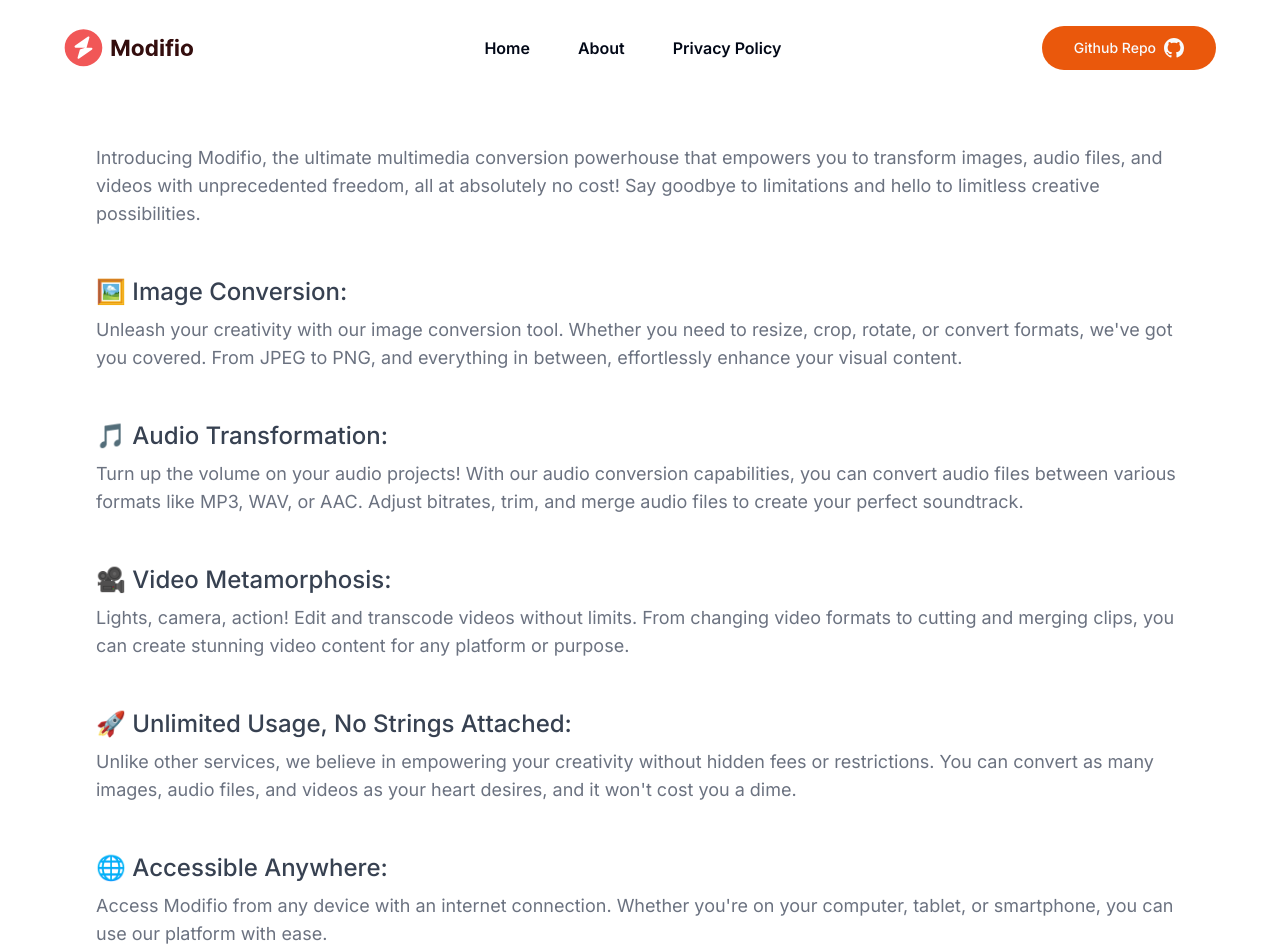
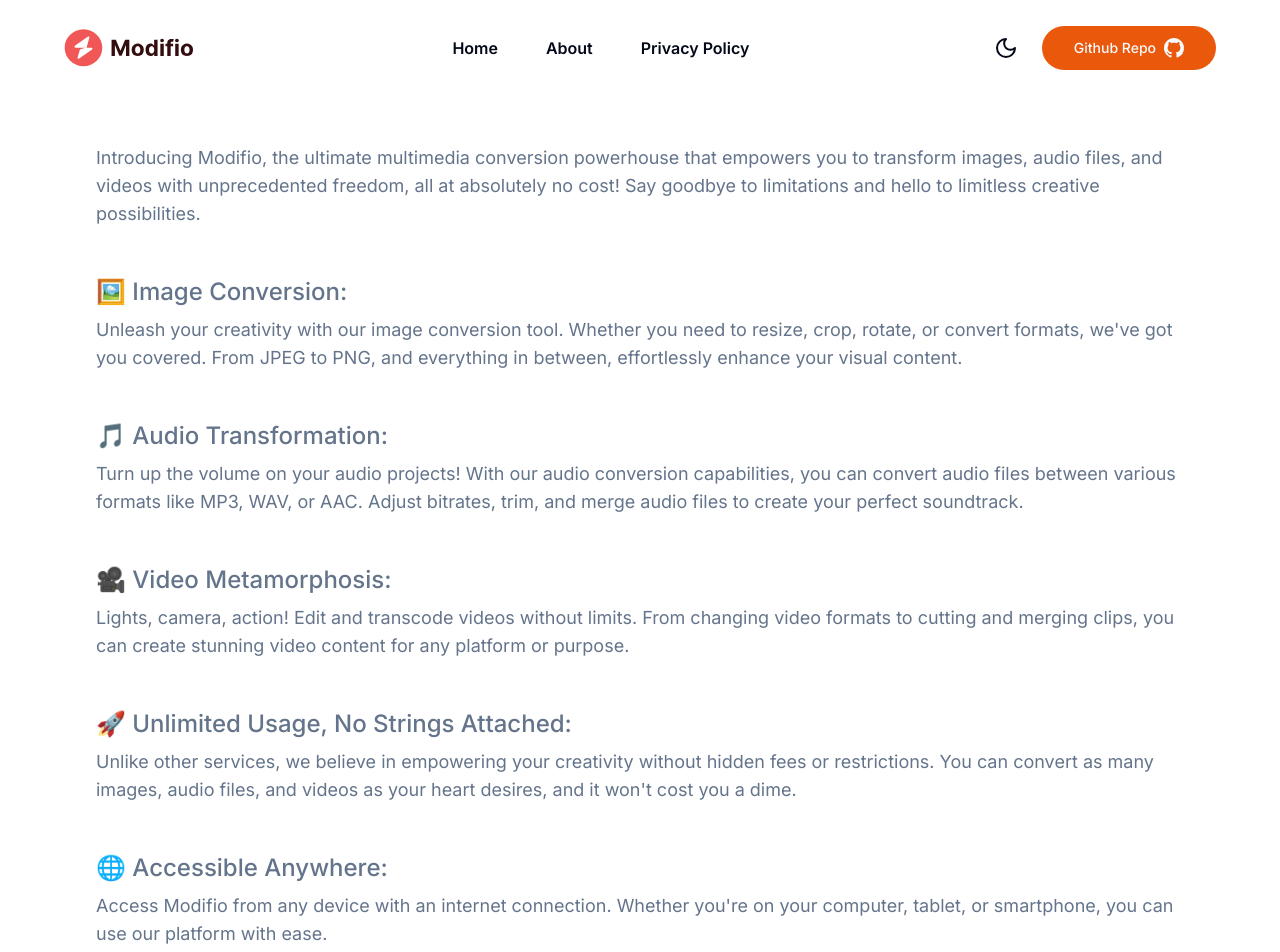
Before and after one commit to sohamnandi77/convertify, a Next.js app: page /about in a window 1280 px wide. Shown: the top 952 px of the page. Built offline with nearby package versions, Linux system fonts and the light colour scheme.

Commit message:
added dark mode #4

```diff
--- a/app/about/page.tsx
+++ b/app/about/page.tsx
@@ -1,118 +1,93 @@
 export default function About() {
   return (
-    <div className="space-y-12 text-md md:text-lg text-gray-500 pb-4 md:pb-8">
+      <div className="space-y-12 text-md md:text-lg text-muted-foreground pb-4 md:pb-8">
           <p>
-        Introducing Modifio, the ultimate multimedia conversion powerhouse that
-        empowers you to transform images, audio files, and videos with
-        unprecedented freedom, all at absolutely no cost! Say goodbye to
-        limitations and hello to limitless creative possibilities.
+              Introducing Modifio, the ultimate multimedia conversion powerhouse that empowers you to transform images,
+              audio files, and videos with unprecedented freedom, all at absolutely no cost! Say goodbye to limitations
+              and hello to limitless creative possibilities.
           </p>
           <div className="space-y-2">
-        <h2 className="text-xl md:text-2xl font-medium text-gray-700">
-          🖼️ Image Conversion:
-        </h2>
+              <h2 className="text-xl md:text-2xl font-medium text-muted-foreground">🖼️ Image Conversion:</h2>
               <p>
-          Unleash your creativity with our image conversion tool. Whether you
-          need to resize, crop, rotate, or convert formats, we've got you
-          covered. From JPEG to PNG, and everything in between, effortlessly
+                  Unleash your creativity with our image conversion tool. Whether you need to resize, crop, rotate, or
+                  convert formats, we've got you covered. From JPEG to PNG, and everything in between, effortlessly
                   enhance your visual content.
               </p>
           </div>
 
           <div className="space-y-2">
-        <h2 className="text-xl md:text-2xl font-medium text-gray-700">
-          🎵 Audio Transformation:
-        </h2>
+              <h2 className="text-xl md:text-2xl font-medium text-muted-foreground">🎵 Audio Transformation:</h2>
               <p>
-          Turn up the volume on your audio projects! With our audio conversion
-          capabilities, you can convert audio files between various formats like
-          MP3, WAV, or AAC. Adjust bitrates, trim, and merge audio files to
-          create your perfect soundtrack.
+                  Turn up the volume on your audio projects! With our audio conversion capabilities, you can convert
+                  audio files between various formats like MP3, WAV, or AAC. Adjust bitrates, trim, and merge audio
+                  files to create your perfect soundtrack.
               </p>
           </div>
 
           <div className="space-y-2">
-        <h2 className="text-xl md:text-2xl font-medium text-gray-700">
-          🎥 Video Metamorphosis:
-        </h2>
+              <h2 className="text-xl md:text-2xl font-medium text-muted-foreground">🎥 Video Metamorphosis:</h2>
               <p>
-          Lights, camera, action! Edit and transcode videos without limits. From
-          changing video formats to cutting and merging clips, you can create
-          stunning video content for any platform or purpose.
+                  Lights, camera, action! Edit and transcode videos without limits. From changing video formats to
+                  cutting and merging clips, you can create stunning video content for any platform or purpose.
               </p>
           </div>
 
           <div className="space-y-2">
-        <h2 className="text-xl md:text-2xl font-medium text-gray-700">
+              <h2 className="text-xl md:text-2xl font-medium text-muted-foreground">
                   🚀 Unlimited Usage, No Strings Attached:
               </h2>
               <p>
-          Unlike other services, we believe in empowering your creativity
-          without hidden fees or restrictions. You can convert as many images,
-          audio files, and videos as your heart desires, and it won't cost you a
+                  Unlike other services, we believe in empowering your creativity without hidden fees or restrictions.
+                  You can convert as many images, audio files, and videos as your heart desires, and it won't cost you a
                   dime.
               </p>
           </div>
 
           <div className="space-y-2">
-        <h2 className="text-xl md:text-2xl font-medium text-gray-700">
-          🌐 Accessible Anywhere:
-        </h2>
+              <h2 className="text-xl md:text-2xl font-medium text-muted-foreground">🌐 Accessible Anywhere:</h2>
               <p>
-          Access Modifio from any device with an internet connection. Whether
-          you're on your computer, tablet, or smartphone, you can use our
-          platform with ease.
+                  Access Modifio from any device with an internet connection. Whether you're on your computer, tablet,
+                  or smartphone, you can use our platform with ease.
               </p>
           </div>
 
           <div className="space-y-2">
-        <h2 className="text-xl md:text-2xl font-medium text-gray-700">
-          🔒 Secure and Private:
-        </h2>
+              <h2 className="text-xl md:text-2xl font-medium text-muted-foreground">🔒 Secure and Private:</h2>
               <p>
-          Rest easy knowing that your multimedia files are treated with the
-          utmost care. We prioritize your privacy and data security, ensuring
-          that your files remain yours alone.
+                  Rest easy knowing that your multimedia files are treated with the utmost care. We prioritize your
+                  privacy and data security, ensuring that your files remain yours alone.
               </p>
           </div>
 
           <div className="space-y-2">
-        <h2 className="text-xl md:text-2xl font-medium text-gray-700">
-          💡 User-Friendly Interface:
-        </h2>
+              <h2 className="text-xl md:text-2xl font-medium text-muted-foreground">💡 User-Friendly Interface:</h2>
               <p>
-          Our intuitive interface is designed for both beginners and experts,
-          making the conversion process a breeze. No technical expertise
-          required!
+                  Our intuitive interface is designed for both beginners and experts, making the conversion process a
+                  breeze. No technical expertise required!
               </p>
           </div>
 
           <div className="space-y-2">
-        <h2 className="text-xl md:text-2xl font-medium text-gray-700">
-          📈 Constantly Evolving:
-        </h2>
+              <h2 className="text-xl md:text-2xl font-medium text-muted-foreground">📈 Constantly Evolving:</h2>
               <p>
-          We're committed to staying ahead of the curve. Expect regular updates
-          and new features to keep your multimedia experience fresh and
-          exciting.
+                  We're committed to staying ahead of the curve. Expect regular updates and new features to keep your
+                  multimedia experience fresh and exciting.
               </p>
           </div>
 
           <div className="space-y-2">
-        <h2 className="text-xl md:text-2xl font-medium text-gray-700">
+              <h2 className="text-xl md:text-2xl font-medium text-muted-foreground">
                   🌟 It's Free, It's Powerful, It's Modifio:
               </h2>
               <p>
-          Experience the freedom to convert images, audio, and video without
-          boundaries. Elevate your multimedia projects with the unlimited
-          potential of Modifio.
+                  Experience the freedom to convert images, audio, and video without boundaries. Elevate your multimedia
+                  projects with the unlimited potential of Modifio.
               </p>
           </div>
 
           <p>
-        Join the revolution of content creators, professionals, and enthusiasts
-        who are transforming the way they work with multimedia. Get started
-        today and let your creativity shine like never before!
+              Join the revolution of content creators, professionals, and enthusiasts who are transforming the way they
+              work with multimedia. Get started today and let your creativity shine like never before!
           </p>
       </div>
   );
--- a/app/layout.tsx
+++ b/app/layout.tsx
@@ -1,38 +1,35 @@
-import './globals.css';
-import type { Metadata } from 'next';
-import { Inter } from 'next/font/google';
-import Navbar from '@/components/navbar';
-import { Toaster } from '@/components/ui/toaster';
-import GA from '@/components/GA';
-
-const inter = Inter({ subsets: ['latin'] });
+import "./globals.css";
+import type { Metadata } from "next";
+import { Inter } from "next/font/google";
+import Navbar from "@/components/navbar";
+import { Toaster } from "@/components/ui/toaster";
+import GA from "@/components/GA";
+import { ThemeProvider } from "@/components/theme-provider";
+const inter = Inter({ subsets: ["latin"] });
 
 export const metadata: Metadata = {
-  title: 'Modifio - Free Unlimited File Converter',
+    title: "Modifio - Free Unlimited File Converter",
     description: `Unleash your creativity with Modifio – the ultimate online tool for
   unlimited and free multimedia conversion. Transform images, audio, and
   videos effortlessly, without restrictions. Start converting now and
   elevate your content like never before!`,
-  creator: 'SOUHAIL BEN-LHACHEMI',
-  keywords:
-    'image converter, video converter, audio converter, unlimited image converter, unlimited video converter',
+    creator: "SOUHAIL BEN-LHACHEMI",
+    keywords: "image converter, video converter, audio converter, unlimited image converter, unlimited video converter",
 };
 
-export default function RootLayout({
-  children,
-}: {
-  children: React.ReactNode;
-}) {
+export default function RootLayout({ children }: { children: React.ReactNode }) {
     return (
         <html lang="en">
-      <GA GA_MEASUREMENT_ID='G-52GQ441X7H' />
+            <GA GA_MEASUREMENT_ID="G-52GQ441X7H" />
             <meta name="google-site-verification" content="V8lmEvFOdYBlChgR6pYABBZBhI1EFnPb1YuxTTdHXMU" />
             <body className={inter.className}>
+                <ThemeProvider attribute="class" defaultTheme="system" enableSystem themes={["light", "dark"]}>
                     <Navbar />
                     <Toaster />
                     <div className="pt-32 min-h-screen lg:pt-36 2xl:pt-44 container max-w-4xl lg:max-w-6xl 2xl:max-w-7xl">
                         {children}
                     </div>
+                </ThemeProvider>
             </body>
         </html>
     );
--- /dev/null
+++ b/components/mode-toggle.tsx
@@ -0,0 +1,17 @@
+"use client";
+
+import * as React from "react";
+import { useTheme } from "next-themes";
+
+import { Button } from "@/components/ui/button";
+import { MoonIcon, SunIcon } from "lucide-react";
+
+export function ModeToggle() {
+    const { theme, setTheme } = useTheme();
+
+    return (
+        <Button variant={"ghost"} onClick={() => setTheme(theme === "dark" ? "light" : "dark")}>
+            {theme === "dark" ? <SunIcon /> : <MoonIcon />}
+        </Button>
+    );
+}
--- a/components/navbar.tsx
+++ b/components/navbar.tsx
@@ -1,29 +1,17 @@
 // imports
-import Image from 'next/image';
-import { Button } from './ui/button';
-import Link from 'next/link';
-import { BsGithub } from 'react-icons/bs';
-import { GrMenu } from 'react-icons/gr';
-import {
-  Sheet,
-  SheetContent,
-  SheetDescription,
-  SheetHeader,
-  SheetTitle,
-  SheetTrigger,
-} from '@/components/ui/sheet';
+import Image from "next/image";
+import { Button } from "./ui/button";
+import Link from "next/link";
+import { BsGithub } from "react-icons/bs";
+import { Sheet, SheetContent, SheetDescription, SheetHeader, SheetTitle, SheetTrigger } from "@/components/ui/sheet";
+import { ModeToggle } from "./mode-toggle";
+import { LuMenu } from "react-icons/lu";
 
 export default function Navbar({}): any {
     return (
-    <nav className="w-full backdrop-blur-md bg-white bg-opacity-30 z-50 fixed h-24 flex justify-between items-center py-10 px-4 md:px-8 lg:px-12 xl:px-16 2xl:px-24">
+        <nav className="w-full backdrop-blur-md bg-background bg-opacity-30 z-50 fixed h-24 flex justify-between items-center py-10 px-4 md:px-8 lg:px-12 xl:px-16 2xl:px-24">
             <Link href="/">
-        <Image
-          alt="logo"
-          className="cursor-pointer w-40"
-          src="/images/logo.svg"
-          height={100}
-          width={170}
-        />
+                <Image alt="logo" className="cursor-pointer w-40 dark:invert" src="/images/logo.svg" height={100} width={170} />
             </Link>
             <div className="gap-1 md:gap-2 lg:gap-4 hidden md:flex">
                 <Button variant="ghost" className="font-semibold text-md">
@@ -40,6 +28,8 @@
                     </Button>
                 </Link>
             </div>
+            <div className="hidden md:flex items-center gap-2">
+                <ModeToggle />
                 <Link href="https://github.com/benlhachemi/modifio.git">
                     <Button
                         variant="default"
@@ -52,12 +42,12 @@
                         </span>
                     </Button>
                 </Link>
-
+            </div>
             {/* MOBILE NAV */}
             <Sheet>
                 <SheetTrigger className="block md:hidden p-3">
-          <span className="text-2xl">
-            <GrMenu />
+                    <span className="text-2xl text-slate-950 dark:text-slate-200">
+                        <LuMenu />
                     </span>
                 </SheetTrigger>
                 <SheetContent>
@@ -65,29 +55,21 @@
                         <SheetDescription>
                             <div className="w-full space-y-3">
                                 <Link href="/">
-                  <Button
-                    variant="link"
-                    className="font-semibold text-md w-full"
-                  >
+                                    <Button variant="link" className="font-semibold text-md w-full">
                                         Home
                                     </Button>
                                 </Link>
                                 <Link href="/about">
-                  <Button
-                    variant="link"
-                    className="font-semibold text-md w-full"
-                  >
+                                    <Button variant="link" className="font-semibold text-md w-full">
                                         About
                                     </Button>
                                 </Link>
                                 <Link href="/privacy-policy">
-                  <Button
-                    variant="link"
-                    className="font-semibold text-md w-full"
-                  >
+                                    <Button variant="link" className="font-semibold text-md w-full">
                                         Privacy Policy
                                     </Button>
                                 </Link>
+                                <ModeToggle />
                             </div>
                         </SheetDescription>
                     </SheetHeader>
--- /dev/null
+++ b/components/theme-provider.tsx
@@ -0,0 +1,9 @@
+"use client";
+
+import * as React from "react";
+import { ThemeProvider as NextThemesProvider } from "next-themes";
+import { type ThemeProviderProps } from "next-themes/dist/types";
+
+export function ThemeProvider({ children, ...props }: ThemeProviderProps) {
+    return <NextThemesProvider {...props}>{children}</NextThemesProvider>;
+}
--- a/package.json
+++ b/package.json
@@ -28,6 +28,7 @@
     "eslint-config-next": "13.4.19",
     "lucide-react": "^0.274.0",
     "next": "13.4.19",
+    "next-themes": "^0.2.1",
     "postcss": "8.4.29",
     "react": "18.2.0",
     "react-dom": "18.2.0",
```
Also changed, not shown: app/page.tsx (+5 -8 lines), app/privacy-policy/page.tsx (+41 -63 lines), components/dropzone.tsx (+6 -6 lines), 2 other files (tests, documents, lock files or other folders). Lines whose indentation alone changed are shown as unchanged.
